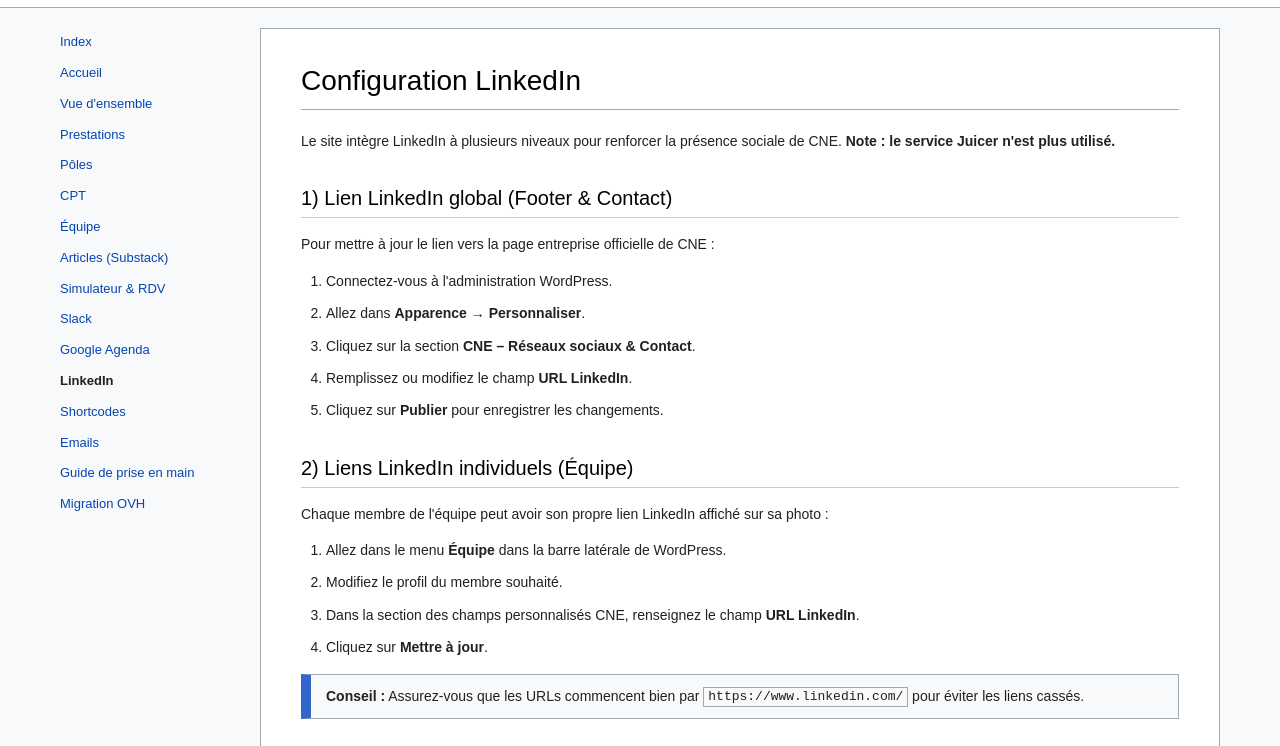
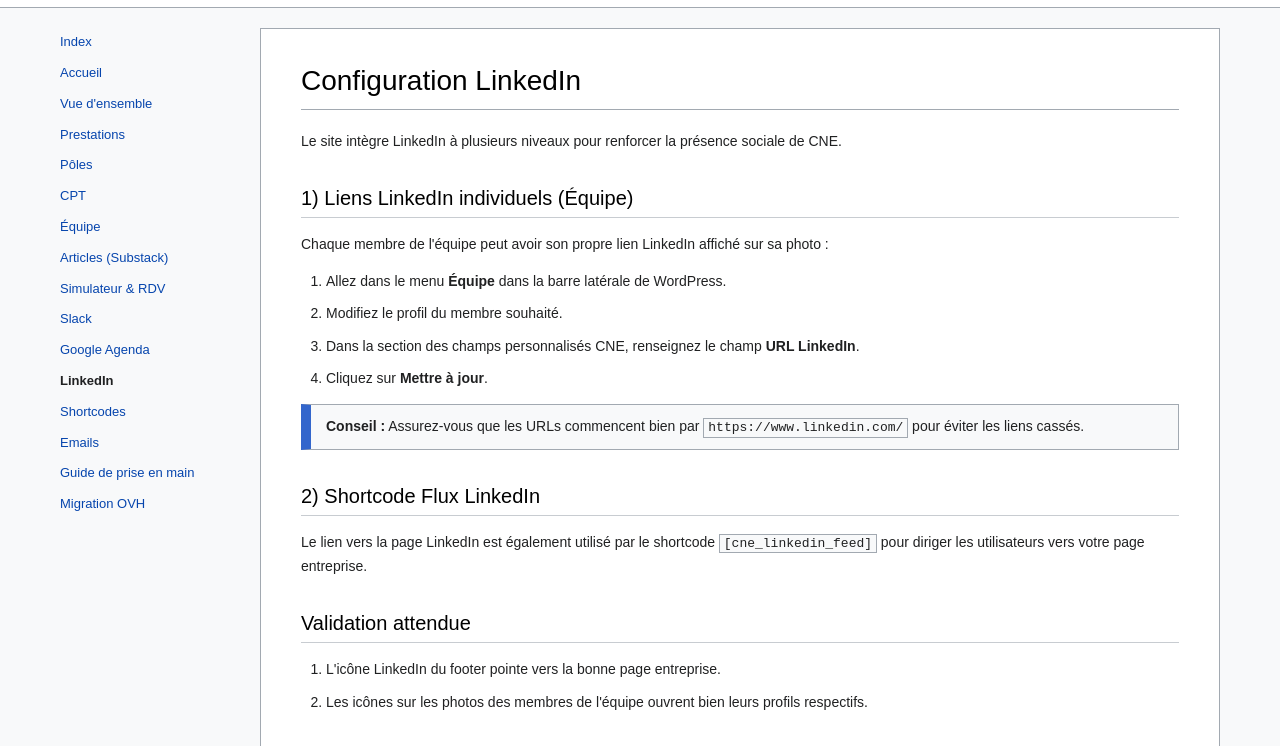
Before and after one commit to promaaa/wiki-cne, a plain HTML site: page linkedin.html in a window 1280 px wide. Shown: the part 41-787 px from the top of the page. Drawn offline with Linux system fonts and the light colour scheme; a web font is replaced by a local one.

Commit message:
Supprime la section Personnalisation CNE (contact + social) devenue obsolète

```diff
--- a/linkedin.html
+++ b/linkedin.html
@@ -33,19 +33,9 @@
 
 			<section class="card">
 				<h1>Configuration LinkedIn</h1>
-				<p>Le site intègre LinkedIn à plusieurs niveaux pour renforcer la présence sociale de CNE. <strong>Note : le service Juicer n'est plus utilisé.</strong></p>
+				<p>Le site intègre LinkedIn à plusieurs niveaux pour renforcer la présence sociale de CNE.</p>
 
-				<h2>1) Lien LinkedIn global (Footer & Contact)</h2>
-				<p>Pour mettre à jour le lien vers la page entreprise officielle de CNE :</p>
-				<ol>
-					<li>Connectez-vous à l'administration WordPress.</li>
-					<li>Allez dans <strong>Apparence</strong> → <strong>Personnaliser</strong>.</li>
-					<li>Cliquez sur la section <strong>CNE – Réseaux sociaux & Contact</strong>.</li>
-					<li>Remplissez ou modifiez le champ <strong>URL LinkedIn</strong>.</li>
-					<li>Cliquez sur <strong>Publier</strong> pour enregistrer les changements.</li>
-				</ol>
-
-				<h2>2) Liens LinkedIn individuels (Équipe)</h2>
+				<h2>1) Liens LinkedIn individuels (Équipe)</h2>
 				<p>Chaque membre de l'équipe peut avoir son propre lien LinkedIn affiché sur sa photo :</p>
 				<ol>
 					<li>Allez dans le menu <strong>Équipe</strong> dans la barre latérale de WordPress.</li>
@@ -56,7 +46,7 @@
 
 				<div class="note"><strong>Conseil :</strong> Assurez-vous que les URLs commencent bien par <code>https://www.linkedin.com/</code> pour éviter les liens cassés.</div>
 
-				<h2>3) Shortcode Flux LinkedIn</h2>
+				<h2>2) Shortcode Flux LinkedIn</h2>
 				<p>Le lien vers la page LinkedIn est également utilisé par le shortcode <code>[cne_linkedin_feed]</code> pour diriger les utilisateurs vers votre page entreprise.</p>
 
 				<h2>Validation attendue</h2>
```
Also changed, not shown: accueil.html (+2 -12 lines).
